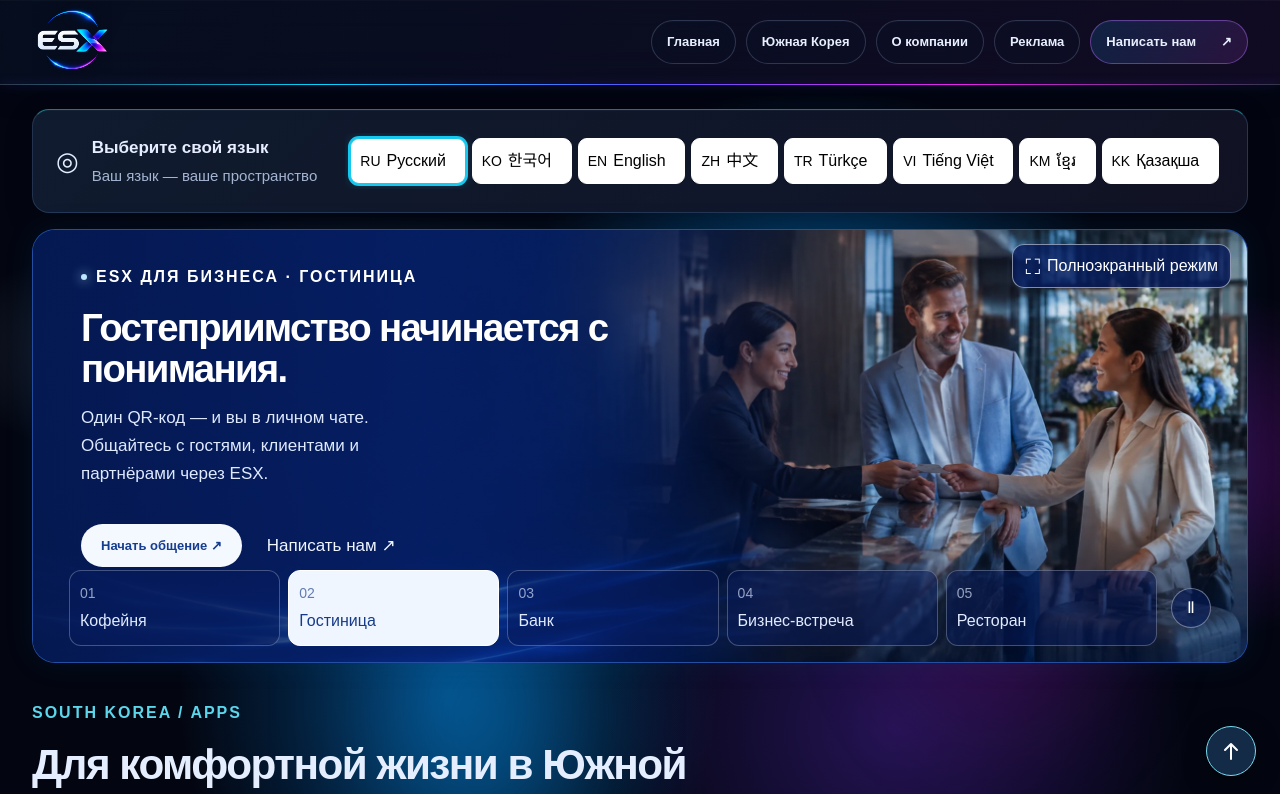
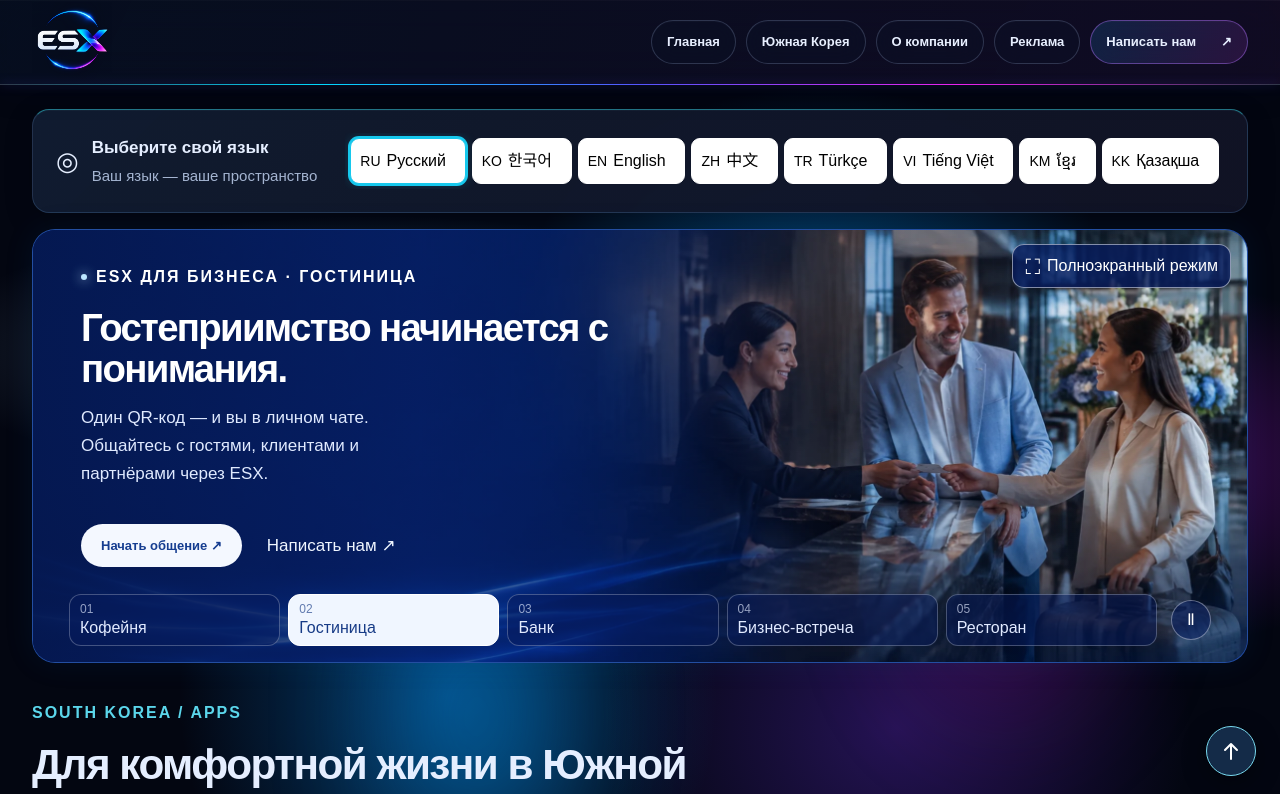
Before and after one commit to evgeniy210688-a11y/esx, a Next.js app: page / in a window 1280 px wide. Shown: the top 794 px of the page. Built offline with nearby package versions, Linux system fonts and the light colour scheme.

Commit message:
Reduce banner navigation button height

```diff
--- a/app/design/design.css
+++ b/app/design/design.css
@@ -662,3 +662,7 @@
 }
 
 .esx-site .help-article-copy > p:not(.help-lead) { font-size: 16px; }
+
+.business-tabs button { padding: 7px 10px; line-height: 1.25; }
+.business-tabs button span { margin-bottom: 2px; font-size: 12px; line-height: 1.2; }
+@media(max-width:760px) { .business-tabs button { padding: 7px 8px; min-height: 40px; } }
```
